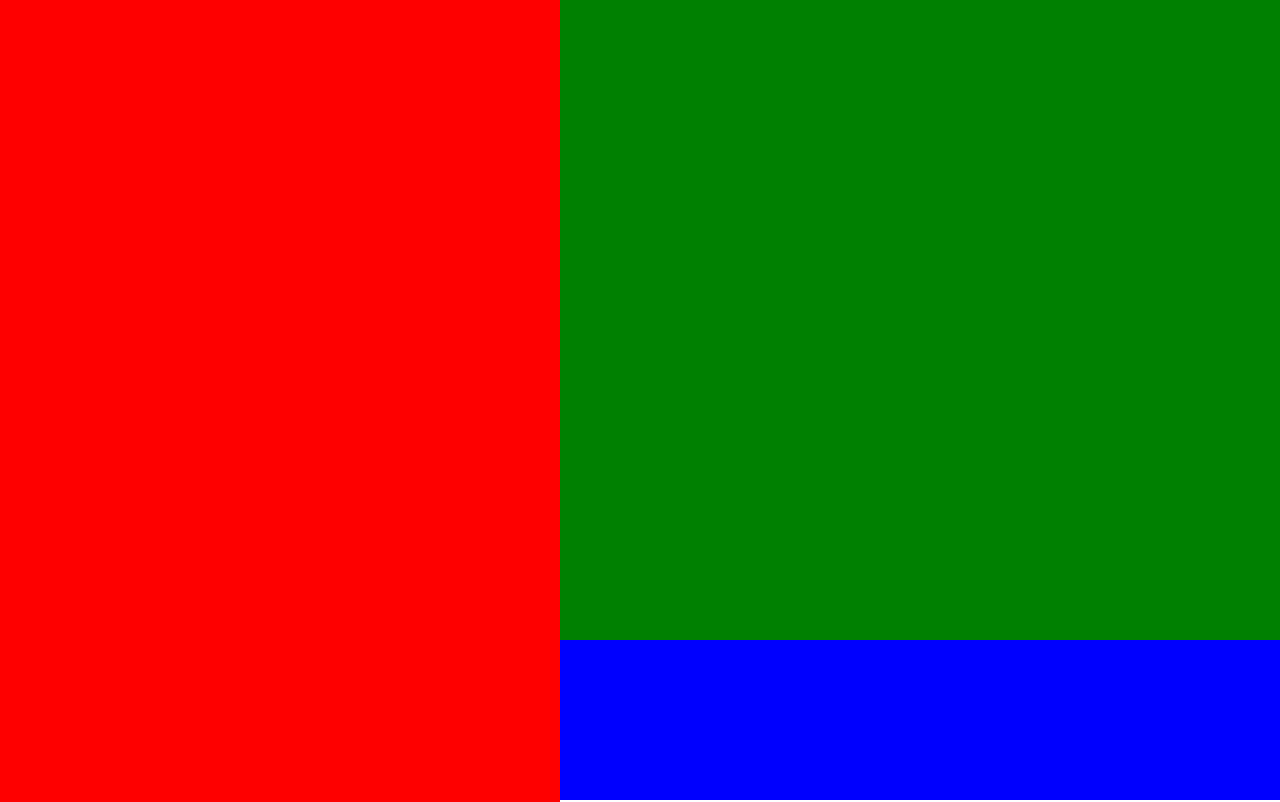
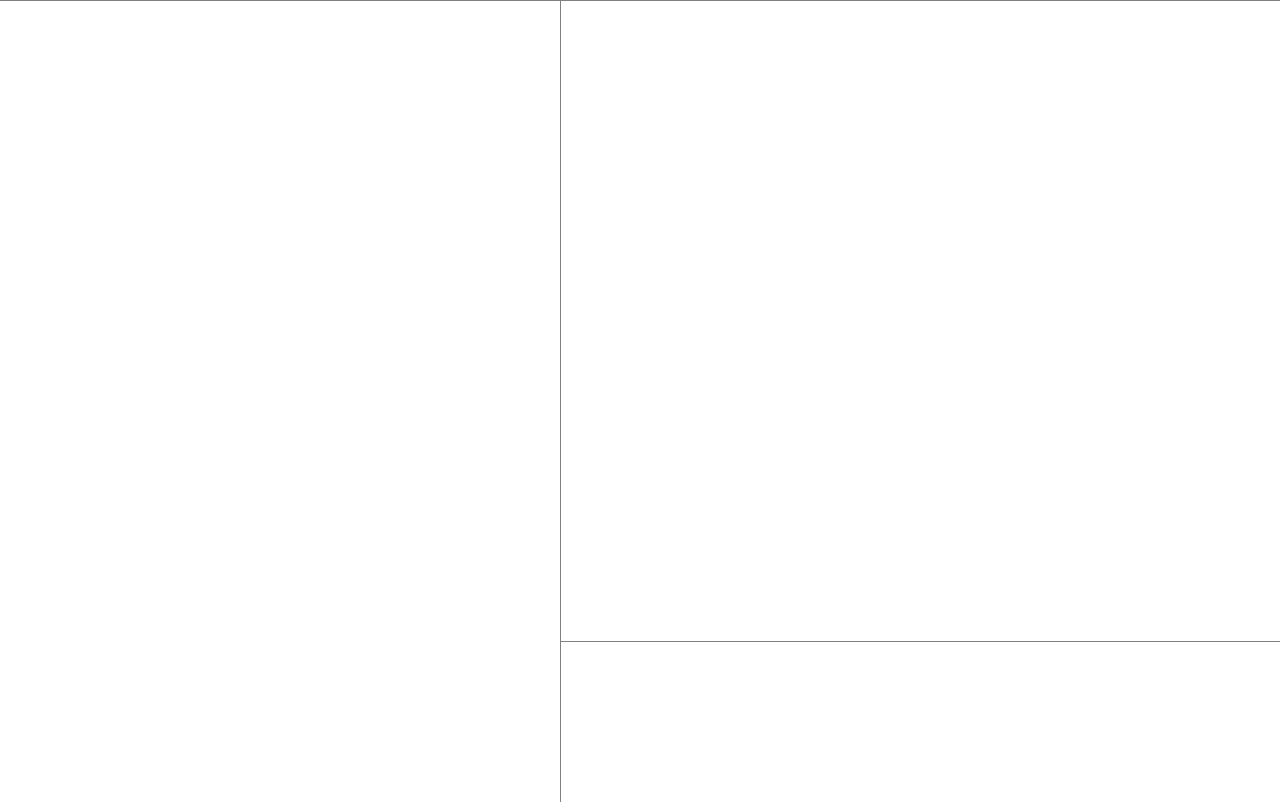
Before and after one commit to russoedu/free-conference-app, an Electron app: page index.html in a window 1280 px wide. Drawn offline with Linux system fonts and the light colour scheme.

Commit message:
Updated style

```diff
--- a/index.css
+++ b/index.css
@@ -3,6 +3,8 @@ body {
   height: 100%;
   margin: 0;
   padding: 0;
+  overflow: hidden;
+  border-top: 1px solid grey;
 }
 .table {
   display: block;
@@ -10,20 +12,20 @@ body {
   width:560px;
   height:calc(100vh + 127px);
   float: left;
-  background-color: red;
 }
 .conference {
   left: 560px;
   width: calc(100% - 560px);
   height: 80vh;
-  background-color: green;
   position: relative;
+  border-left: 1px solid grey;
+  border-bottom: 1px solid grey;
 }
 
 .timer {
   left: 560px;
   width: calc(100% - 560px);
   height: 20vh;
-  background-color: blue;
   position: relative;
+  border-left: 1px solid grey;
 }
```
